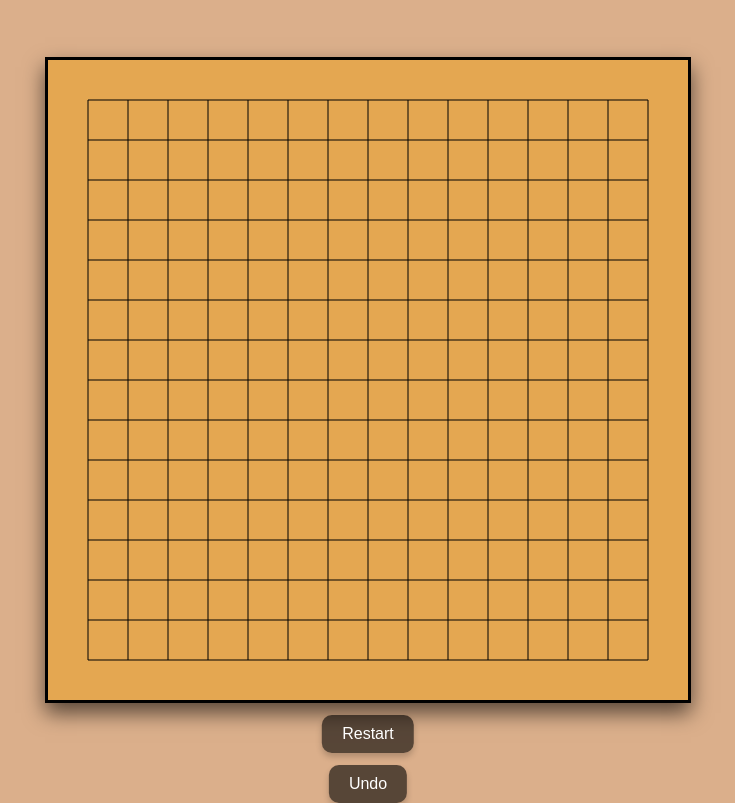
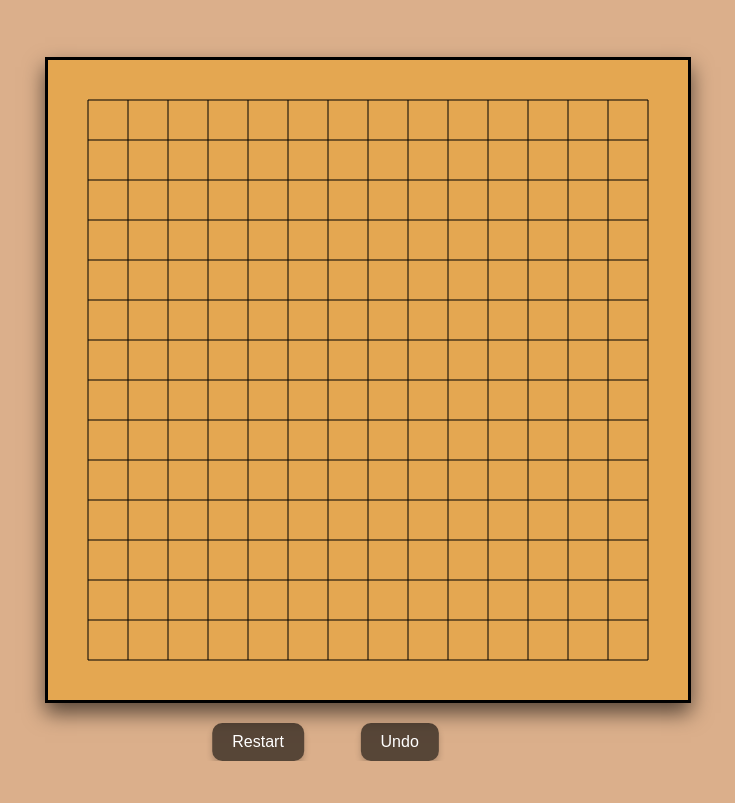
Before and after one commit to zongzewu23/GoBang, a website: page public/index.html in a window 1280 px wide. Shown: the part 128-931 px from the top of the page, without its empty margins (272-1007 px from the left). After the commit the page ends 889 px from the top, so only its background shows below. Drawn offline with Linux system fonts and the light colour scheme.

Commit message:
parallel undo and restart button

```diff
--- a/public/index.html
+++ b/public/index.html
@@ -18,8 +18,11 @@
     <div class="main-content">
         <div class="game-container">
             <canvas id="gameCanvas" class="game-canvas"></canvas>
+          <div class="two-button">
+            <button class="restart-button">Restart</button>
+            <button class="undo-button">Undo</button>
+          </div>
 
-          <button class="restart-button">Restart</button>
         </div>
     </div>
 
--- a/public/index.js
+++ b/public/index.js
@@ -24,20 +24,14 @@ let canvas = document.getElementById('gameCanvas');
 let ctx = canvas.getContext('2d');
 canvas.width = canvas.height = SL;
 
-let undoButton = document.createElement('button');
-undoButton.innerText = 'Undo';
-undoButton.classList.add('undo-button');
-
-
-gameContainer.appendChild(undoButton);
-
-
 let chess = Array.from({ length: SIZE }, () => Array(SIZE).fill(EMPTY_ROLE)),
     isBlack = true, // Black first
     moveSteps = 0,
     steps = [];
 
 console.log(chess);
+
+let undoButton = document.querySelector('.undo-button');
 
 undoButton.onclick = e => {
     if (steps.length === 0) return;
--- a/public/styles.css
+++ b/public/styles.css
@@ -104,13 +104,17 @@ canvas {
     background-position: center;
 }
 
+.two-button {
+    display: flex;
+    justify-content: center;
+    gap: 50px;
+    margin-top: 20px;
+}
+.restart-button,
 .undo-button {
-    position: absolute;
     /* Set the button to absolute positioning, relative to the game-container */
     bottom: -100px;
-
     left: 50%;
-
     transform: translateX(-50%);
     /* Offset the left margin of the button to the left by half of its width to ensure it is centered */
     padding: 10px 20px;
@@ -123,30 +127,11 @@ canvas {
     box-shadow: 0px 4px 6px rgba(0, 0, 0, 0.2);
     transition: background-color 0.3s ease;
 }
-
+.restart-button:hover,
 .undo-button:hover {
     background-color: rgba(0, 0, 0, 0.8);
 }
 
-.restart-button {
-    position: absolute;
-    bottom: -50px;
-    right: 50%;
-    transform: translateX(50%);
-    padding: 10px 20px;
-    background-color: rgba(0, 0, 0, 0.6);
-    color: white;
-    font-size: 16px;
-    border: none;
-    border-radius: 10px;
-    cursor: pointer;
-    box-shadow: 0px 4px 6px rgba(0, 0, 0, 0.2);
-    transition: background-color 0.3s ease;
-}
-
-.restart-button:hover {
-    background-color: rgba(0, 0, 0, 0.8);
-}
 
 h1 {
     font-size: 3rem;
```
